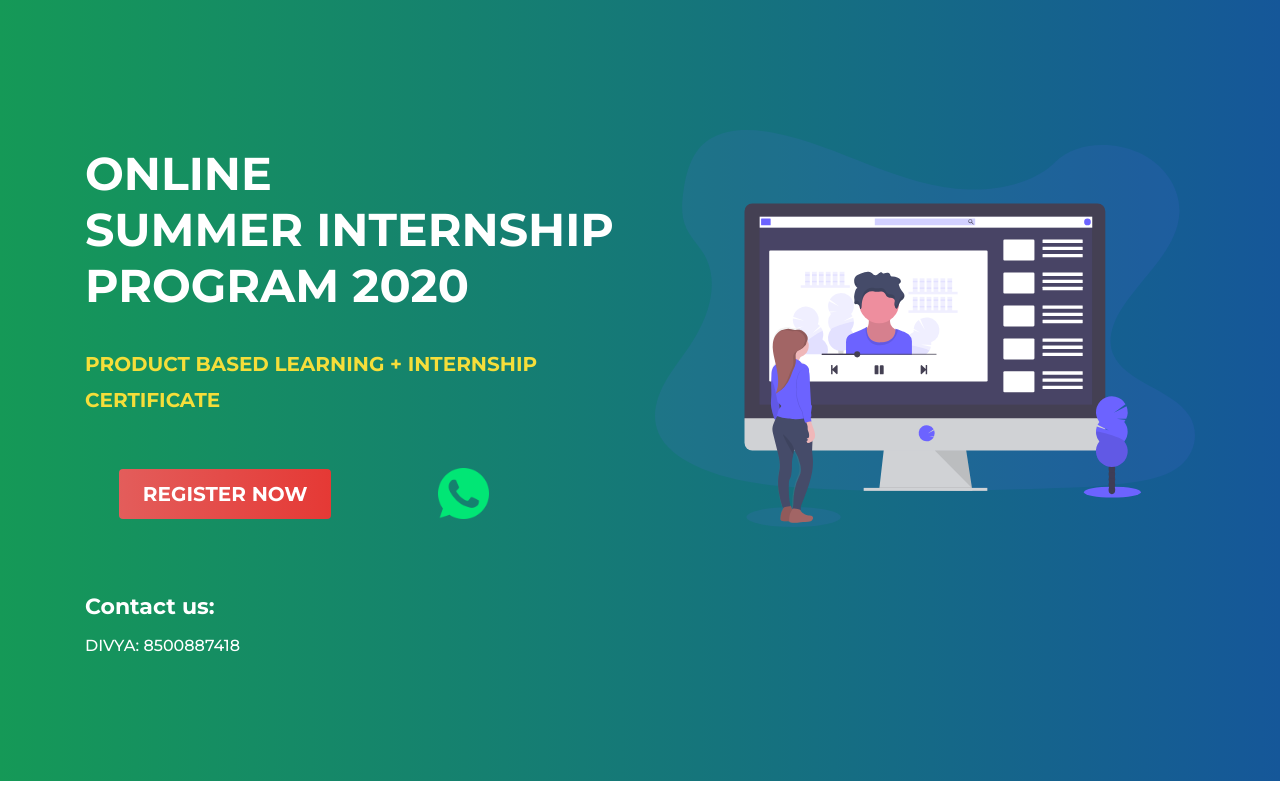
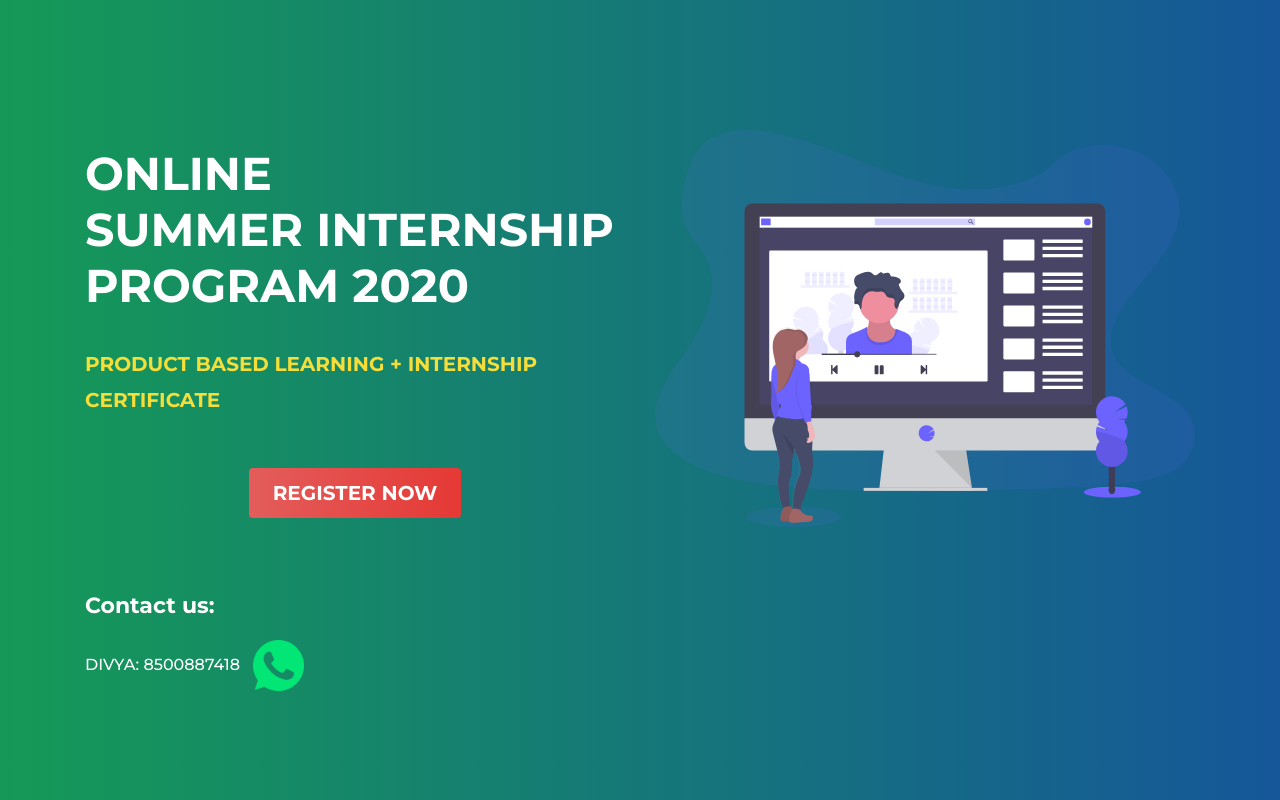
Before and after one commit to balajikummari/NPHSATIntershipPage, a plain HTML site: page Index.html in a window 1280 px wide. Shown: the top 800 px of the page. Drawn offline with nearby package versions, Linux system fonts and the light colour scheme; files that its build step writes are made by us from their sources; files whose address does not match are found by name.

Commit message:
whatsapp

```diff
--- a/Index.html
+++ b/Index.html
@@ -163,15 +163,14 @@
 							<div class="banner-btn">
 									<div class="sub_reg">
 											<a href="http://tiny.cc/yq3aoz" class="btn btn-success sub_btn sub_btn3" target="_blank">Register Now</a>
-											<a class="" href="https://api.whatsapp.com/send?phone=918500887418&text=I%27m%20interested%20to%20know%20about%20for%20NPHSAT">
-											<img src="./NPHSATIntership_files/whatsapp.png"  class="whats_logo_know whatsapp_red">
-										    </a>
 										</div>
 								<br>
 								<h3 class="cintactc_he">Contact us:</h3>
-								<p class="cintactc_p">Divya: 8500887418</p>
-
-
+								<p class="cintactc_p">Divya: 8500887418&nbsp&nbsp
+								<a class="" href="https://api.whatsapp.com/send?phone=918500887418&text=I%27m%20interested%20to%20know%20about%20for%20NPHSAT">
+									<img src="./NPHSATIntership_files/whatsapp.png"  class="whats_logo_know whatsapp_red">
+									</a>
+								</p>
 							</div>
 
 
```
